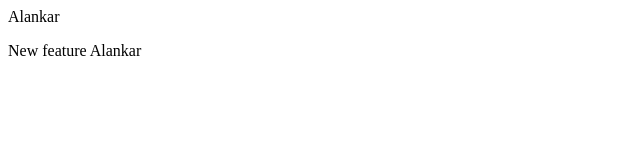
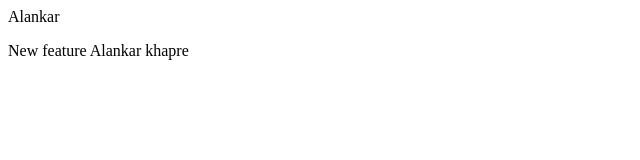
Before and after one commit to alankar1/locarepo, a plain HTML site: page localRepo/index.html in a window 1280 px wide. Shown: the full height of the page, 0-640 px from the left. Drawn offline with Linux system fonts and the light colour scheme.

Commit message:
add lastname

```diff
--- a/localRepo/index.html
+++ b/localRepo/index.html
@@ -1,3 +1,3 @@
 
 <p>Alankar  </p>
-<p>New feature Alankar  </p>
+<p>New feature Alankar  khapre</p>
```
